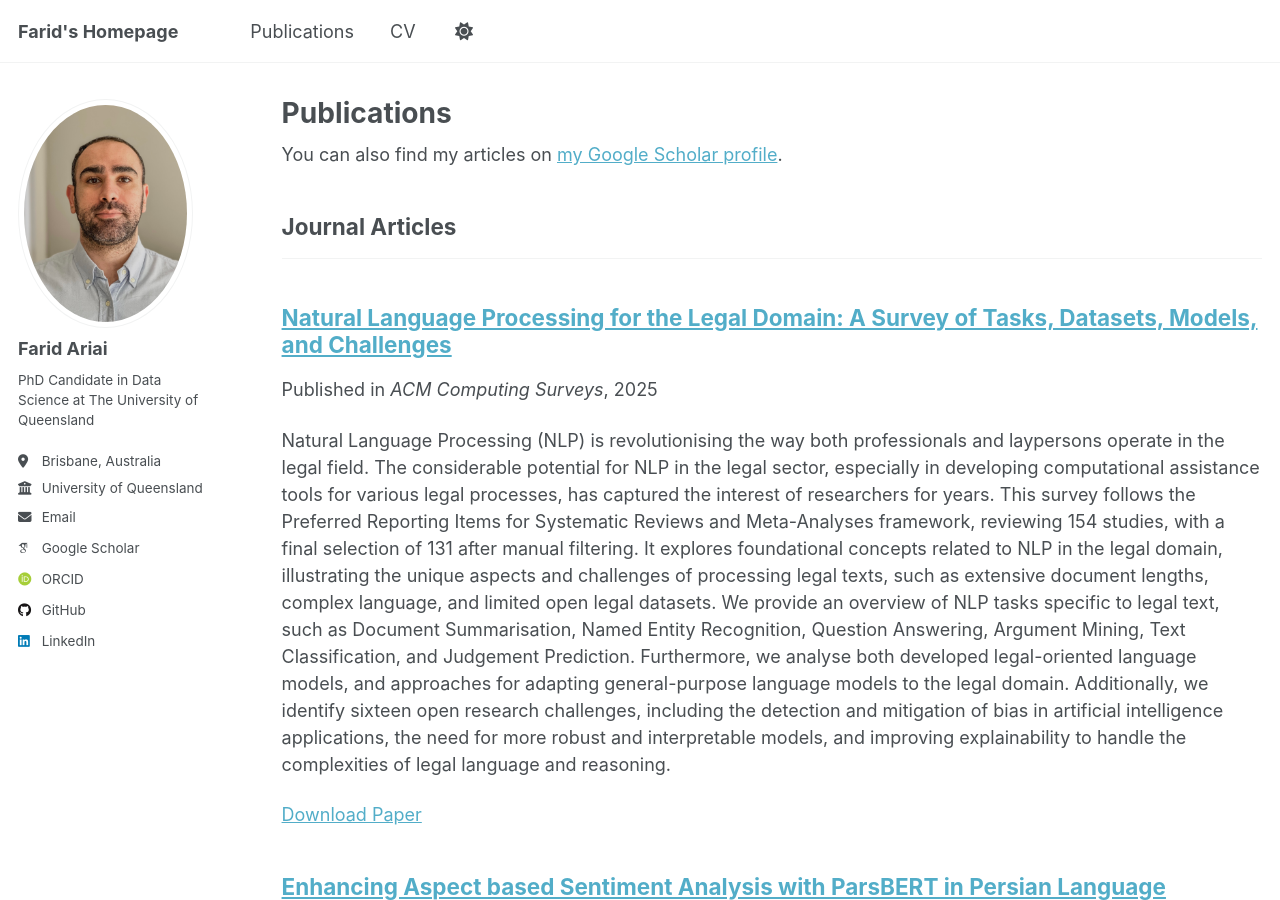
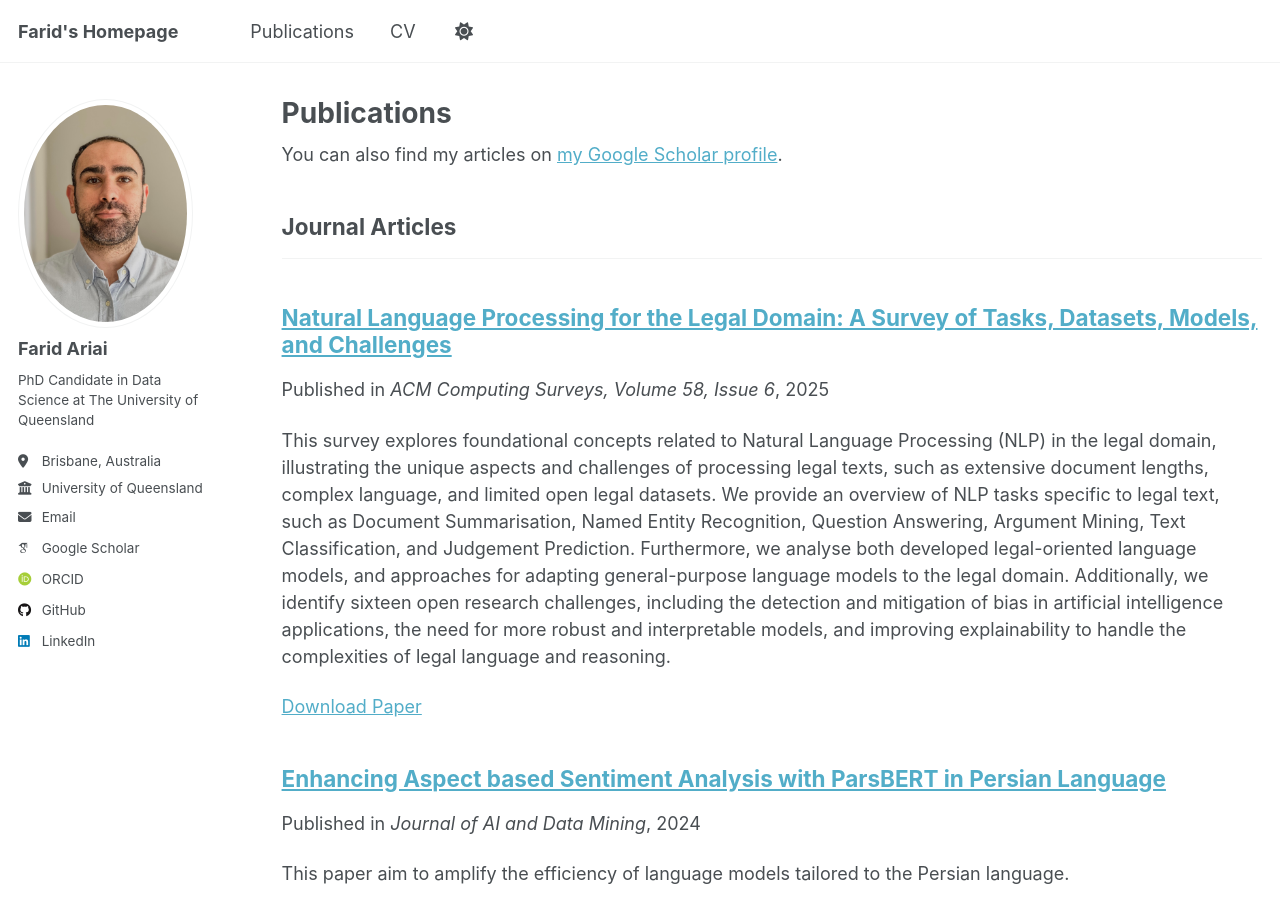
Before and after one commit to farid-ariai/farid-ariai.github.io, a Jekyll site: the page built from _pages/publications.html, in a window 1280 px wide and 900 px high. Built offline with Jekyll 4.4.1, drawn with Linux system fonts in a browser that asks for light colours; some web fonts are replaced; a script that is not in the unit is left out.

Commit message:
Revise excerpt and venue information in publication
Updated the excerpt and venue details for the paper.

```diff
--- a/_publications/2025-11-17-paper-title-number-8.md
+++ b/_publications/2025-11-17-paper-title-number-8.md
@@ -3,9 +3,9 @@ title: "Natural Language Processing for the Legal Domain: A Survey of Tasks, Dat
 collection: publications
 category: manuscripts
 permalink: /publication/2025-11-17-paper-title-number-8
-excerpt: 'Natural Language Processing (NLP) is revolutionising the way both professionals and laypersons operate in the legal field. The considerable potential for NLP in the legal sector, especially in developing computational assistance tools for various legal processes, has captured the interest of researchers for years. This survey follows the Preferred Reporting Items for Systematic Reviews and Meta-Analyses framework, reviewing 154 studies, with a final selection of 131 after manual filtering. It explores foundational concepts related to NLP in the legal domain, illustrating the unique aspects and challenges of processing legal texts, such as extensive document lengths, complex language, and limited open legal datasets. We provide an overview of NLP tasks specific to legal text, such as Document Summarisation, Named Entity Recognition, Question Answering, Argument Mining, Text Classification, and Judgement Prediction. Furthermore, we analyse both developed legal-oriented language models, and approaches for adapting general-purpose language models to the legal domain. Additionally, we identify sixteen open research challenges, including the detection and mitigation of bias in artificial intelligence applications, the need for more robust and interpretable models, and improving explainability to handle the complexities of legal language and reasoning.'
+excerpt: 'This survey explores foundational concepts related to Natural Language Processing (NLP) in the legal domain, illustrating the unique aspects and challenges of processing legal texts, such as extensive document lengths, complex language, and limited open legal datasets. We provide an overview of NLP tasks specific to legal text, such as Document Summarisation, Named Entity Recognition, Question Answering, Argument Mining, Text Classification, and Judgement Prediction. Furthermore, we analyse both developed legal-oriented language models, and approaches for adapting general-purpose language models to the legal domain. Additionally, we identify sixteen open research challenges, including the detection and mitigation of bias in artificial intelligence applications, the need for more robust and interpretable models, and improving explainability to handle the complexities of legal language and reasoning.'
 date: 2025-11-14
-venue: 'ACM Computing Surveys'
+venue: 'ACM Computing Surveys, Volume 58, Issue 6'
 paperurl: https://dl.acm.org/doi/pdf/10.1145/3777009
 ---
 
```
